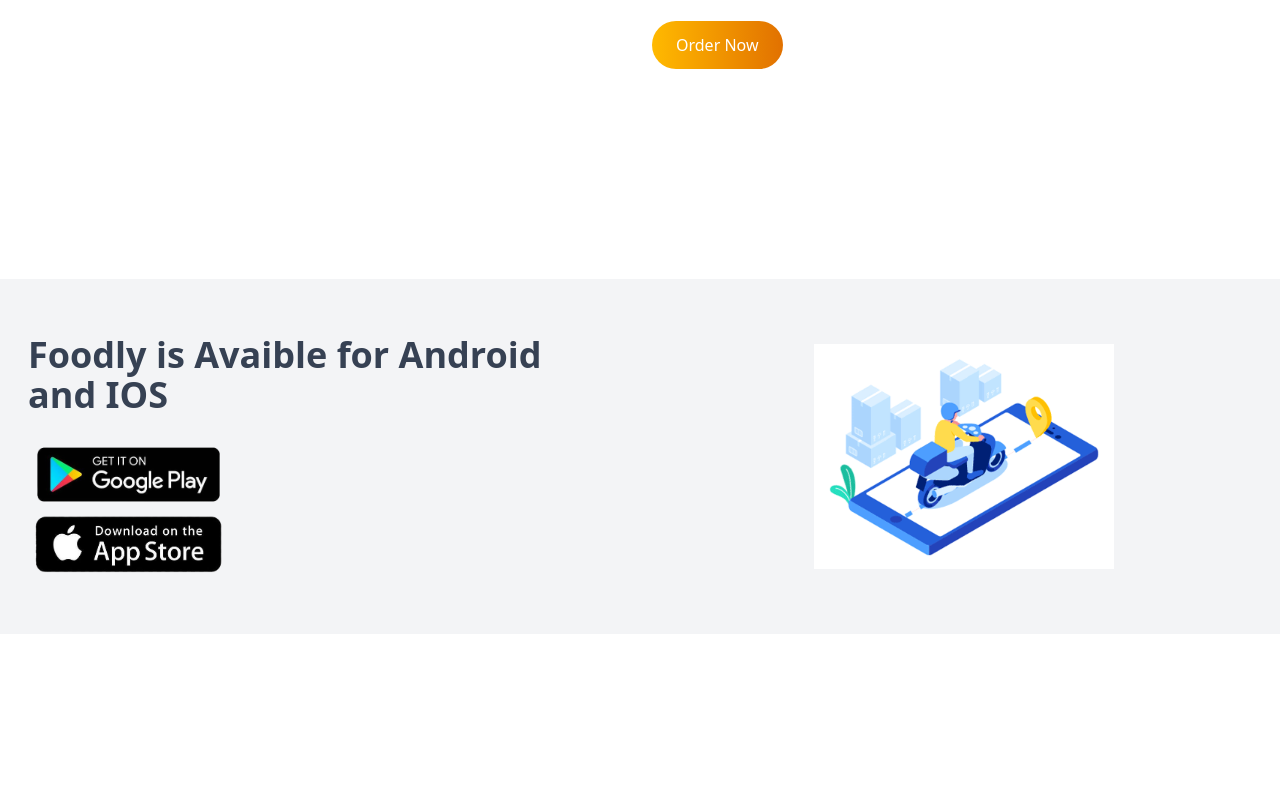
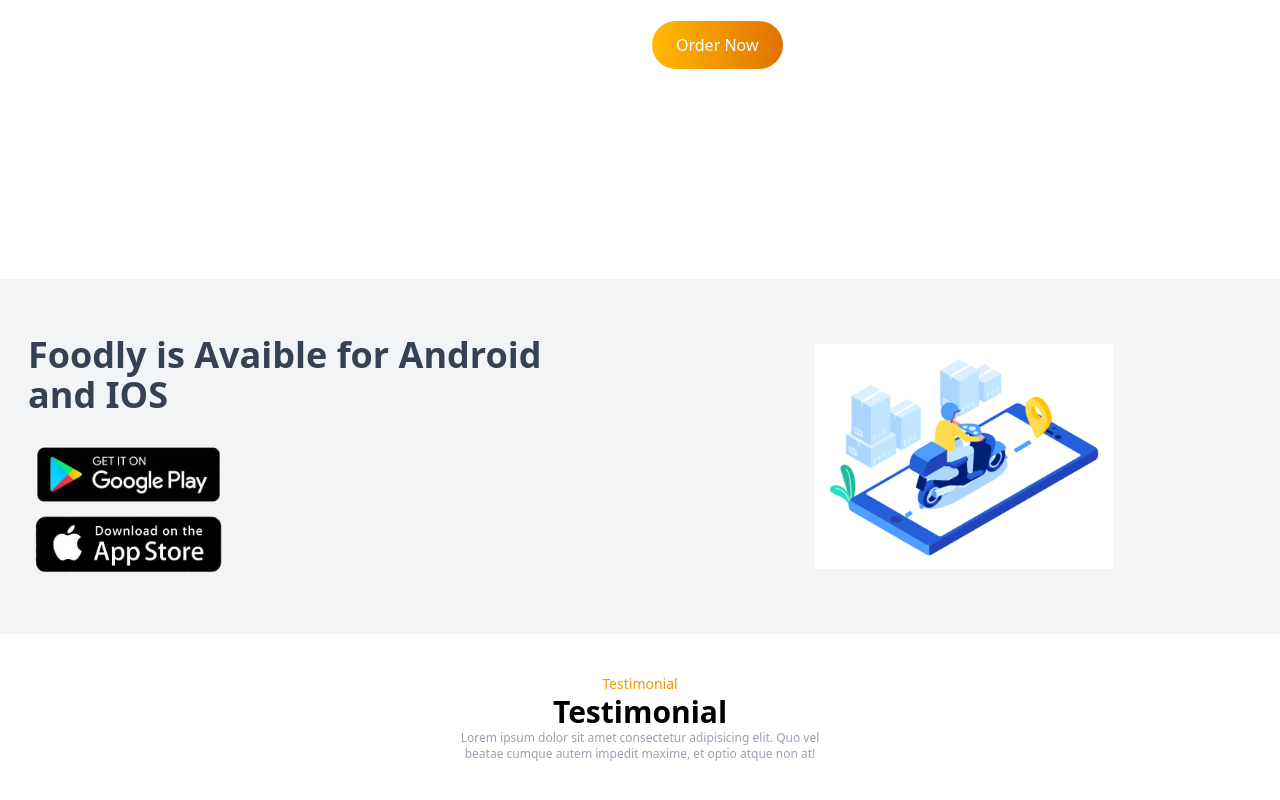
Before and after one commit to Ditechgit/YT_FoodieZone, a React (Vite) app: page / in a window 1280 px wide. Shown: the part 1407-2207 px from the top of the page. Before the commit the page ends 2041 px from the top, so only its background shows below. Built offline with nearby package versions, Linux system fonts and the light colour scheme.

Commit message:
feat - Add Testimonial component

```diff
--- a/src/App.jsx
+++ b/src/App.jsx
@@ -3,6 +3,7 @@
 import Hero from "./components/Hero/Hero";
 import Navbar from "./components/Navbar";
 import Services from "./components/Services/Services";
+import Testimonial from "./components/Testimonial/Testimonial";
 
 function App() {
 
@@ -14,6 +15,7 @@
       <Services />
       <Banner />
       <AppStore />
+      <Testimonial />
     </>
   );
 }
--- /dev/null
+++ b/src/components/Testimonial/Testimonial.jsx
@@ -0,0 +1,26 @@
+import React from "react";
+
+const Testimonial = () => {
+  return (
+    <>
+      <div className="py-10">
+        <div className="container">
+          {/* Header Section */}
+          <div className="text-center mb-20 max-w-[400px] mx-auto">
+            <p className="text-sm bg-clip-text text-transparent bg-gradient-to-r from-amber-400 to-amber-600">
+              Testimonial
+            </p>
+            <h1 className="text-3xl font-bold">Testimonial</h1>
+            <p className="text-xs text-gray-400">
+              Lorem ipsum dolor sit amet consectetur adipisicing elit. Quo vel
+              beatae cumque autem impedit maxime, et optio atque non at!
+            </p>
+          </div>
+          {/* testimonial section */}
+        </div>
+      </div>
+    </>
+  );
+};
+
+export default Testimonial;
```
